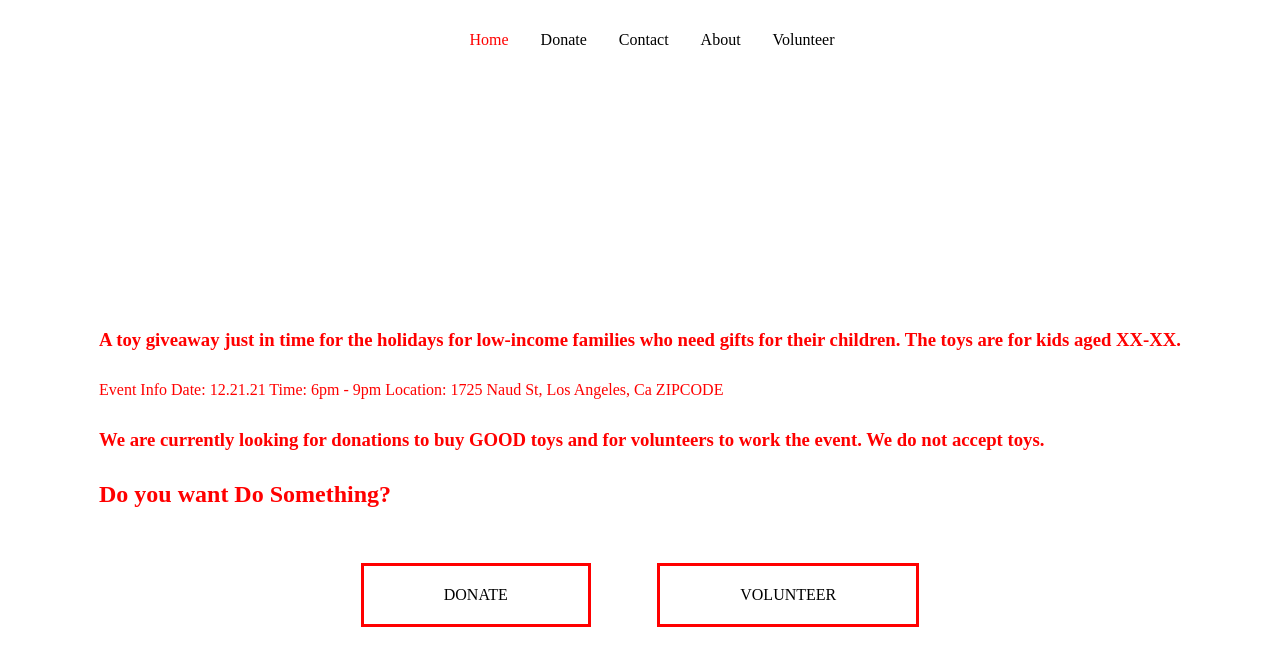
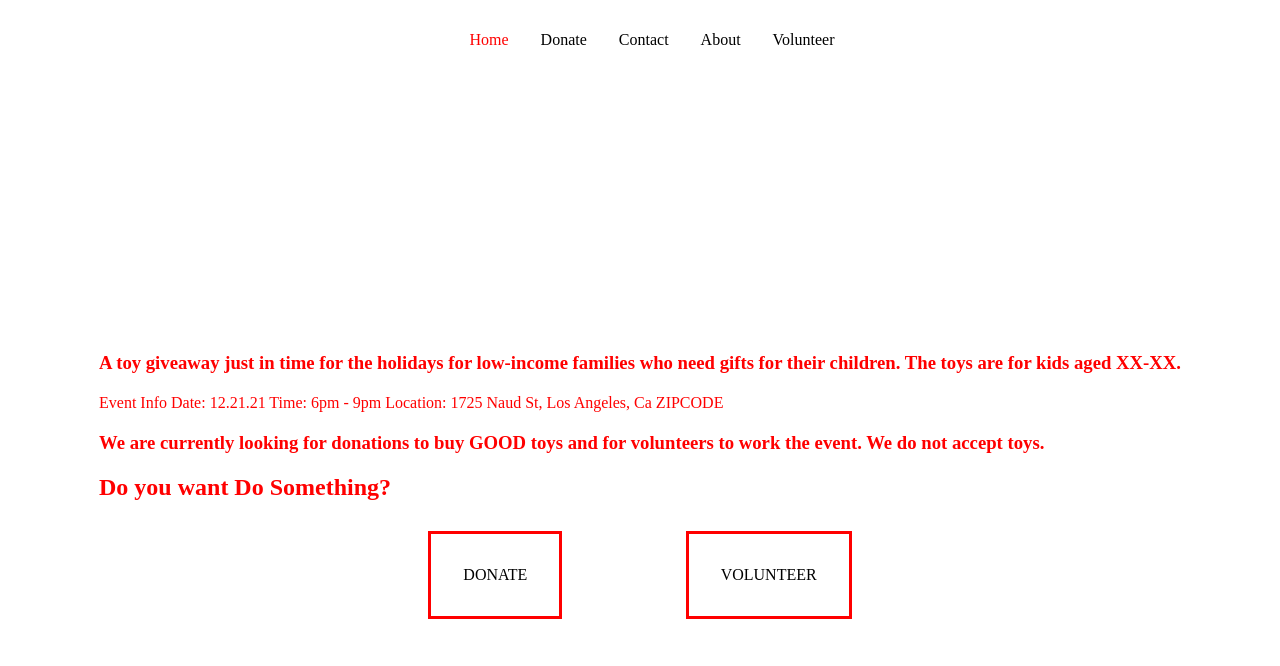
Before and after one commit to production-club/do-something, a React (Create React App) app: page /#/ in a window 1280 px wide. Shown: the top 666 px of the page. Built offline with nearby package versions, Linux system fonts and the light colour scheme.

Commit message:
my text spilling out of me div

```diff
--- a/src/App.css
+++ b/src/App.css
@@ -4,7 +4,7 @@
   padding: 0;
   font-family: "Times New Roman", Times, serif;
   max-width: 100vw;
-  max-height: 100vh;
+  /* max-height: 100vh; */
   overflow-x: none;
 }
 
@@ -20,19 +20,21 @@
   justify-content: center;
   text-align: center;
   height: 100vh;
+  max-width: 100%;
 }
 
 .HomeTextWrapper {
   text-align: left;
-  /* margin-left: 400px; */
   padding: 10px 10px;
+  min-width: fit-content;
 }
 
 .HomeButtonWrapper {
   display: flex;
   width: 50vw;
-  justify-content: space-around;
-  padding: 15px 15px 15px 15px;
+  justify-content: space-evenly;
+  min-width: fit-content;
+  /* padding: 15px 15px 15px 15px; */
   flex-direction: row;
   text-decoration: none;
 }
@@ -40,7 +42,7 @@
 h3,
 h2,
 p {
-  margin-bottom: 30px;
+  margin-bottom: 20px;
   color: red;
 }
 
@@ -50,7 +52,7 @@ p {
   width: auto;
   align-items: center;
   justify-content: center;
-  padding: 20px 80px;
+  padding: 2rem;
   /* margin-right: 10px; */
 }
 .DonateButton {
--- a/src/pages/Donate.js
+++ b/src/pages/Donate.js
@@ -3,7 +3,7 @@ import React from "react";
 const Donate = () => {
   return (
     <div className="DonateWrapper">
-      <h3 style={{ marginTop: 20 }}>Donate 💸</h3>
+      <h3>Donate 💸</h3>
       <div className="iFrameWrapper">
         <iframe
           title="donorbox"
```
